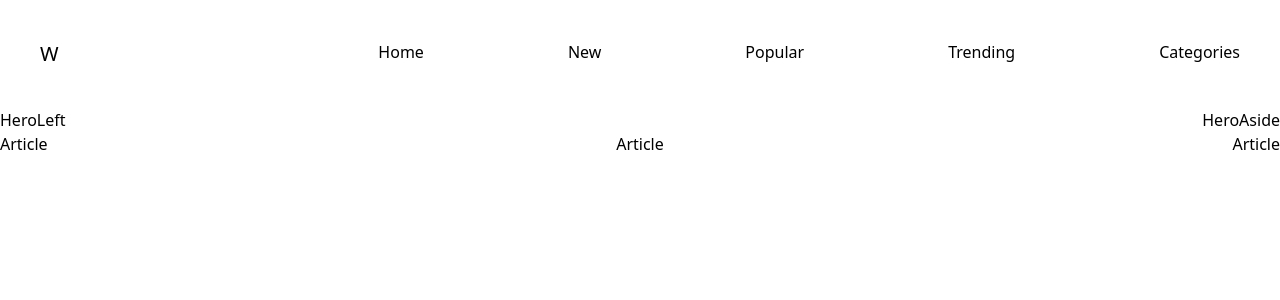
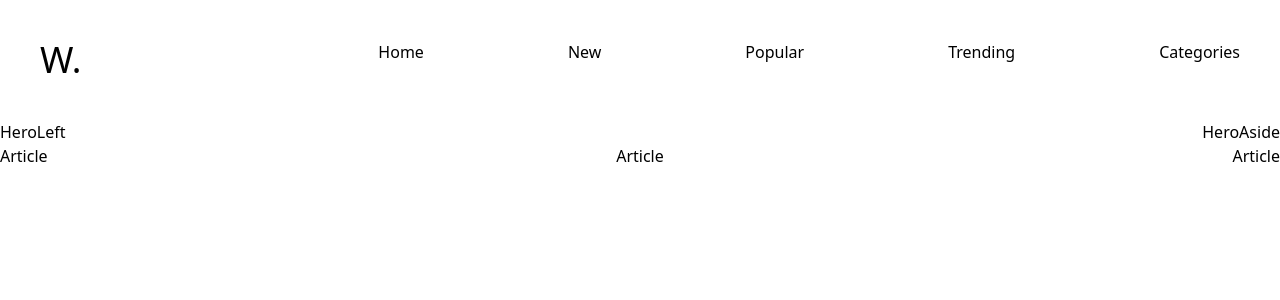
Before and after one commit to thethmuu/team-collaboration, a React (Vite) app: page / in a window 1280 px wide. Shown: the top 300 px of the page. Built offline with nearby package versions, Linux system fonts and the light colour scheme.

Commit message:
fix logo size

```diff
--- a/src/components/Navbar.jsx
+++ b/src/components/Navbar.jsx
@@ -3,7 +3,7 @@ import React from "react";
 const Navbar = () => {
   return (
     <div className="flex justify-between p-10">
-      <h2 className="text-xl">W</h2>
+      <h2 className="text-4xl">W.</h2>
       <ul className="flex justify-between gap-36">
         <li>Home</li>
         <li>New</li>
```
